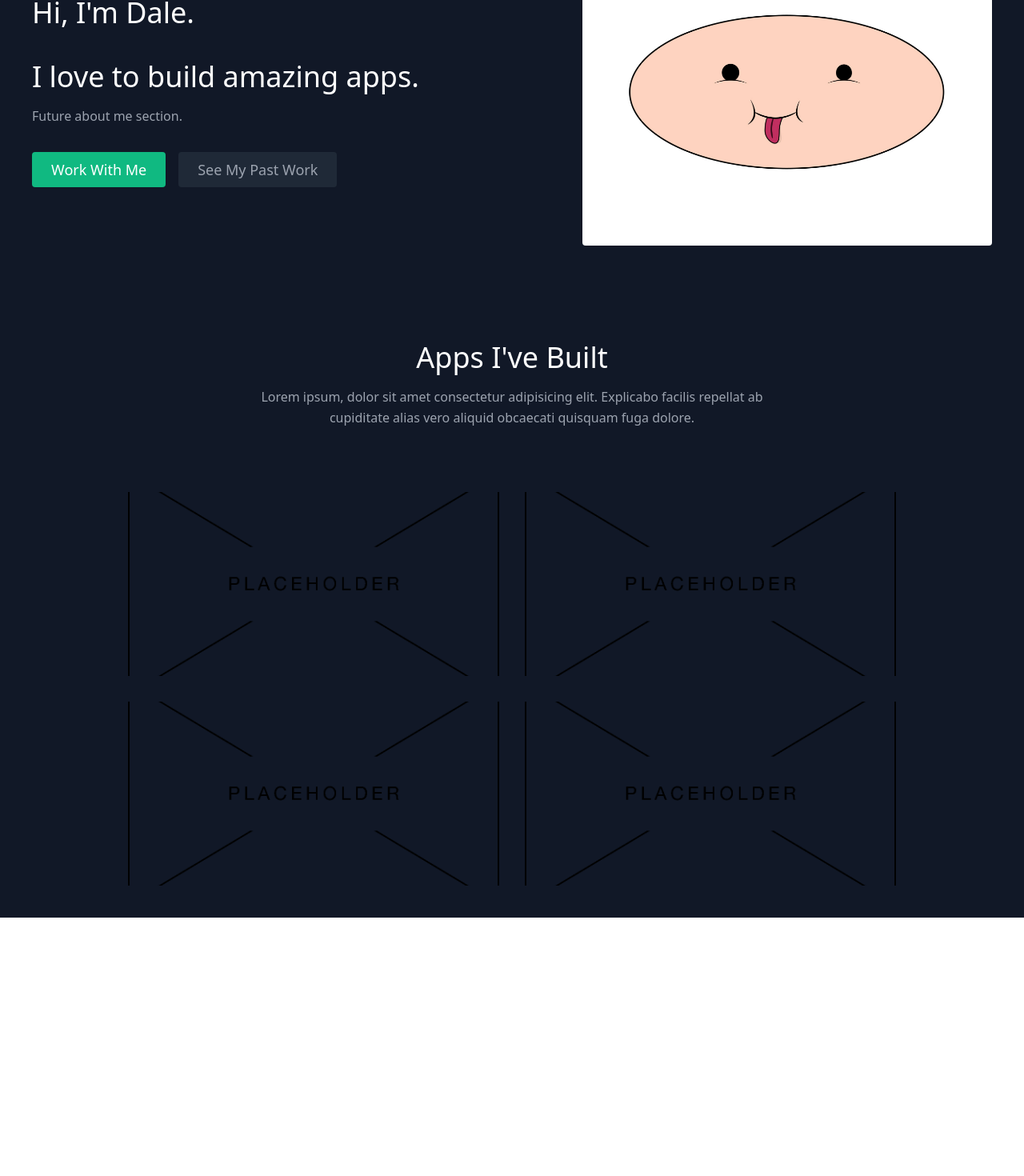
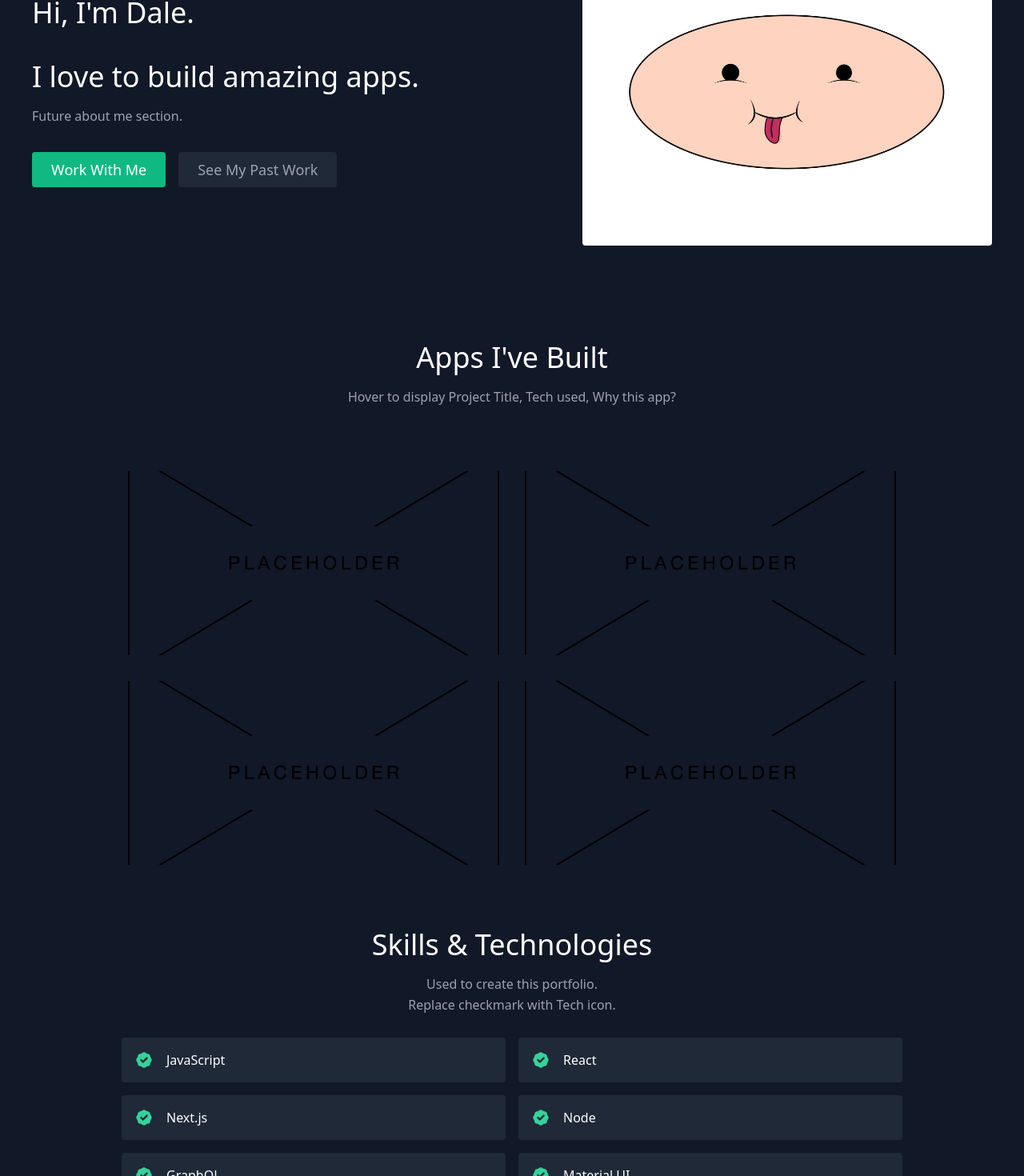
Before and after one commit to Daleray1231/My_REACT_Portfolio, a React (Create React App) app: page / in a window 1280 px wide. Shown: the part 157-1627 px from the top of the page at 80% size. Before the commit the page ends 1304 px from the top, so only its background shows below. Built offline with nearby package versions, Linux system fonts and the light colour scheme.

Commit message:
added Skills.js content/style changes

```diff
--- a/src/App.js
+++ b/src/App.js
@@ -12,8 +12,8 @@
       {/* <Navbar /> */}
       <About />
       <Projects />
-      {/* <Skills />
-      <Testimonials />
+      <Skills />
+      {/* <Testimonials />
       <Contact /> */}
     </main>
   );
--- a/src/components/Projects.js
+++ b/src/components/Projects.js
@@ -12,9 +12,7 @@
             Apps I've Built
           </h1>
           <p className="lg:w-2/3 mx-auto leading-relaxed text-base">
-            Lorem ipsum, dolor sit amet consectetur adipisicing elit. Explicabo
-            facilis repellat ab cupiditate alias vero aliquid obcaecati quisquam
-            fuga dolore.
+            Hover to display Project Title, Tech used, Why this app?
           </p>
         </div>
         <div className="flex flex-wrap -m-4">
--- a/src/components/Skills.js
+++ b/src/components/Skills.js
@@ -1 +1,34 @@
-export default function Skills() {}
+import { BadgeCheckIcon, ChipIcon } from "@heroicons/react/solid";
+import React from "react";
+import { skills } from "../data";
+
+export default function Skills() {
+  return (
+    <section id="skills">
+      <div className="container px-5 py-10 mx-auto">
+        <div className="text-center mb-5">
+          {/* <ChipIcon className="w-10 inline-block mb-4" /> */}
+          <h1 className="sm:text-4xl text-3xl font-medium title-font text-white mb-4">
+            Skills &amp; Technologies
+          </h1>
+          <p className="text-base leading-relaxed xl:w-2/4 lg:w-3/4 mx-auto">
+            Used to create this portfolio. <br/>
+            Replace checkmark with Tech icon.
+          </p>
+        </div>
+        <div className="flex flex-wrap lg:w-4/5 sm:mx-auto sm:mb-2 -mx-2">
+          {skills.map((skill) => (
+            <div key={skill} className="p-2 sm:w-1/2 w-full">
+              <div className="bg-gray-800 rounded flex p-4 h-full items-center">
+                <BadgeCheckIcon className="text-green-400 w-6 h-6 flex-shrink-0 mr-4" />
+                <span className="title-font font-medium text-white">
+                  {skill}
+                </span>
+              </div>
+            </div>
+          ))}
+        </div>
+      </div>
+    </section>
+  );
+}
--- a/src/data.js
+++ b/src/data.js
@@ -1,31 +1,32 @@
 export const projects = [
   {
-    title: "React Reserve",
-    subtitle: "MERN Stack",
+    title: "Project 1",
+    subtitle: "Tech Used",
+    // use tech icons here too?
     description:
       "Lorem ipsum dolor sit amet consectetur adipisicing elit. Praesentium dolore rerum laborum iure enim sint nemo omnis voluptate exercitationem eius?",
     image: "./placeholder.png",
     link: "",
   },
   {
-    title: "React Tracks",
-    subtitle: "React and Python",
+    title: "Project 2",
+    subtitle: "Tech Used",
     description:
       "Lorem ipsum dolor sit amet consectetur adipisicing elit. Praesentium dolore rerum laborum iure enim sint nemo omnis voluptate exercitationem eius?",
     image: "./placeholder.png",
     link: "",
   },
   {
-    title: "DevChat",
-    subtitle: "React and Firebase",
+    title: "Project 3",
+    subtitle: "Tech Used",
     description:
       "Lorem ipsum dolor sit amet consectetur adipisicing elit. Praesentium dolore rerum laborum iure enim sint nemo omnis voluptate exercitationem eius?",
     image: "./placeholder.png",
     link: "",
   },
   {
-    title: "Epic Todo App",
-    subtitle: "React Hooks",
+    title: "Project 4",
+    subtitle: "Tech Used",
     description:
       "Lorem ipsum dolor sit amet consectetur adipisicing elit. Praesentium dolore rerum laborum iure enim sint nemo omnis voluptate exercitationem eius?",
     image: "./placeholder.png",
```
